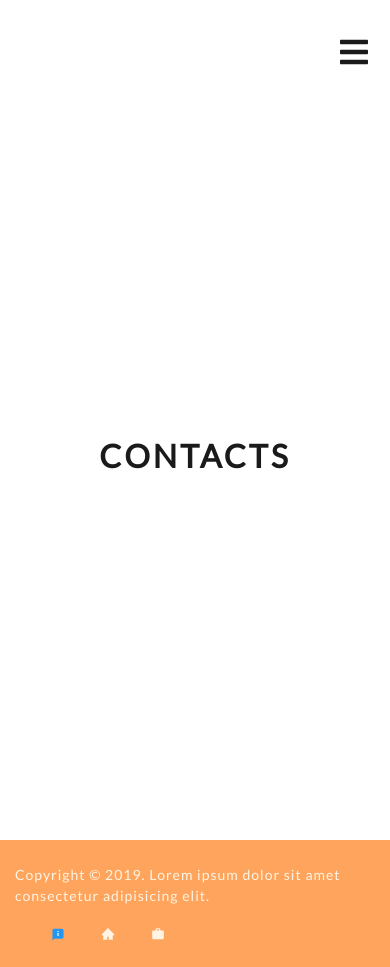
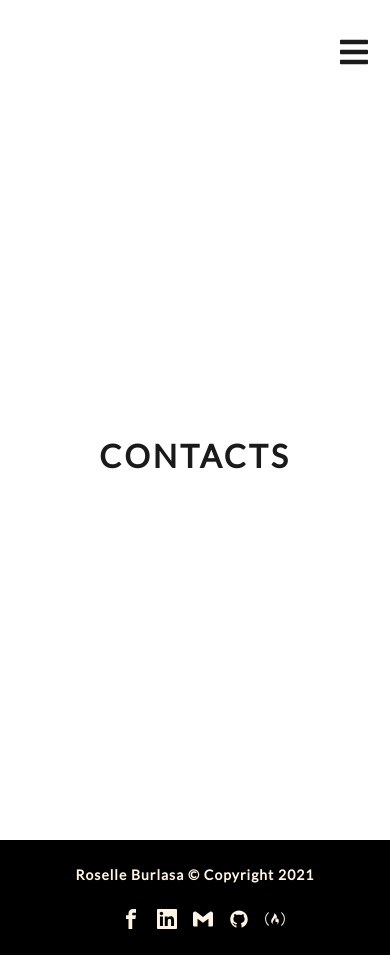
Before and after one commit to Rosellinda/newPortfolio, a React (Create React App) app: page /contacts in a window 390 px wide. Built offline with nearby package versions, Linux system fonts and the light colour scheme.

Commit message:
add media queries to navbar and footer

```diff
--- a/src/components/Footer/SocialIcons.js
+++ b/src/components/Footer/SocialIcons.js
@@ -1,8 +1,10 @@
 import React from 'react';
 import { Link } from "react-router-dom";
-import * as FcIcons from "react-icons/fc";
+import * as ImIcons from "react-icons/im";
+import * as SiIcons from "react-icons/si";
+import * as FaIcons from "react-icons/fa";
+import * as GrIcons from "react-icons/gr";
 import * as AiIcons from "react-icons/ai";
-import * as MdIcons from "react-icons/md";
 import './index.css';
 
 const SocialIcons = () => {
@@ -10,17 +12,27 @@ const SocialIcons = () => {
       <>
         <span className="d-inline">
           <Link to="/" className="icon d-inline">
-            <FcIcons.FcAbout />
+            <ImIcons.ImFacebook />
           </Link>
         </span>
         <span className="d-inline">
           <Link to="/" className="icon">
-            <AiIcons.AiFillHome />
+            <GrIcons.GrLinkedin />
           </Link>
         </span>
         <span className="d-inline">
           <Link to="/" className="icon">
-            <MdIcons.MdWork />
+            <SiIcons.SiGmail />
+          </Link>
+        </span>
+        <span className="d-inline">
+          <Link to="/" className="icon">
+            <AiIcons.AiFillGithub />
+          </Link>
+        </span>
+        <span className="d-inline">
+          <Link to="/" className="icon">
+            <FaIcons.FaFreeCodeCamp />
           </Link>
         </span>
       </>
--- a/src/components/Footer/index.css
+++ b/src/components/Footer/index.css
@@ -1,12 +1,12 @@
 footer {
     flex: 0 0 auto;
     color: #fff4e3;
-    background-color: #ffa45c;
+    background-color: black;
   }
 
   .icon {
     color: #fff4e3;
-    margin-left: 20px;
+    font-size: 20px;
   }
 
   .icon:hover {
--- a/src/components/Footer/index.js
+++ b/src/components/Footer/index.js
@@ -6,14 +6,13 @@ const Footer = () => {
   return (
     <footer className="py-4">
       <div className="container">
-        <div className="row justify-content-between text center">
-          <div className="col-md-4 text-md-left">
-            <p>
-              Copyright &copy; 2019. Lorem ipsum dolor sit amet consectetur
-                adipisicing elit.
+        <div className="row justify-content-between text-center">
+          <div className="col-12">
+            <p className="text-center font-weight-bold">
+              Roselle Burlasa &copy; Copyright 2021
             </p>
           </div>
-          <div className="col-md-4 text-md-right">
+          <div className="col-12 justify-content-center">
             <SocialIcons />
           </div>
         </div>
--- a/src/components/Navbar/index.css
+++ b/src/components/Navbar/index.css
@@ -18,11 +18,9 @@
     background: none;
   }
 
-
-
   .nav-menu {
     background-color: #060b26;
-    width: 250px;
+    width: 100%;
     height: 100vh;
     display: flex;
     justify-content: center;
@@ -78,3 +76,9 @@
   span {
     margin-left: 16px;
   }
+
+  @media (min-width:768px) {
+    .nav-menu {
+      width: 250px;
+    }
+  }
```
Also changed, not shown: src/pages/img/newLogo.gif (added), src/pages/img/newLogoPic.jpg (added).
